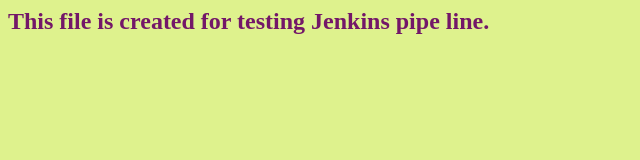
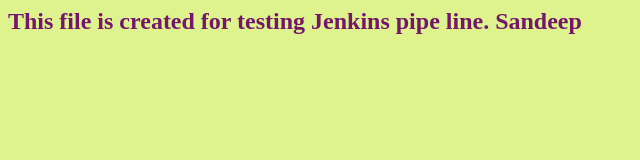
Before and after one commit to sghanta97/DevOps, a plain HTML site: page index.html in a window 1280 px wide. Shown: the whole page, without its empty margins (0-640 px from the left). Drawn offline with Linux system fonts and the light colour scheme.

Commit message:
new change

```diff
--- a/index.html
+++ b/index.html
@@ -2,6 +2,6 @@
 <body bgcolor="#def28d">
 
 <h2 style="color: #731768;">
-This file is created for testing Jenkins pipe line.
+This file is created for testing Jenkins pipe line. Sandeep
 </h2>
 </html>
```
